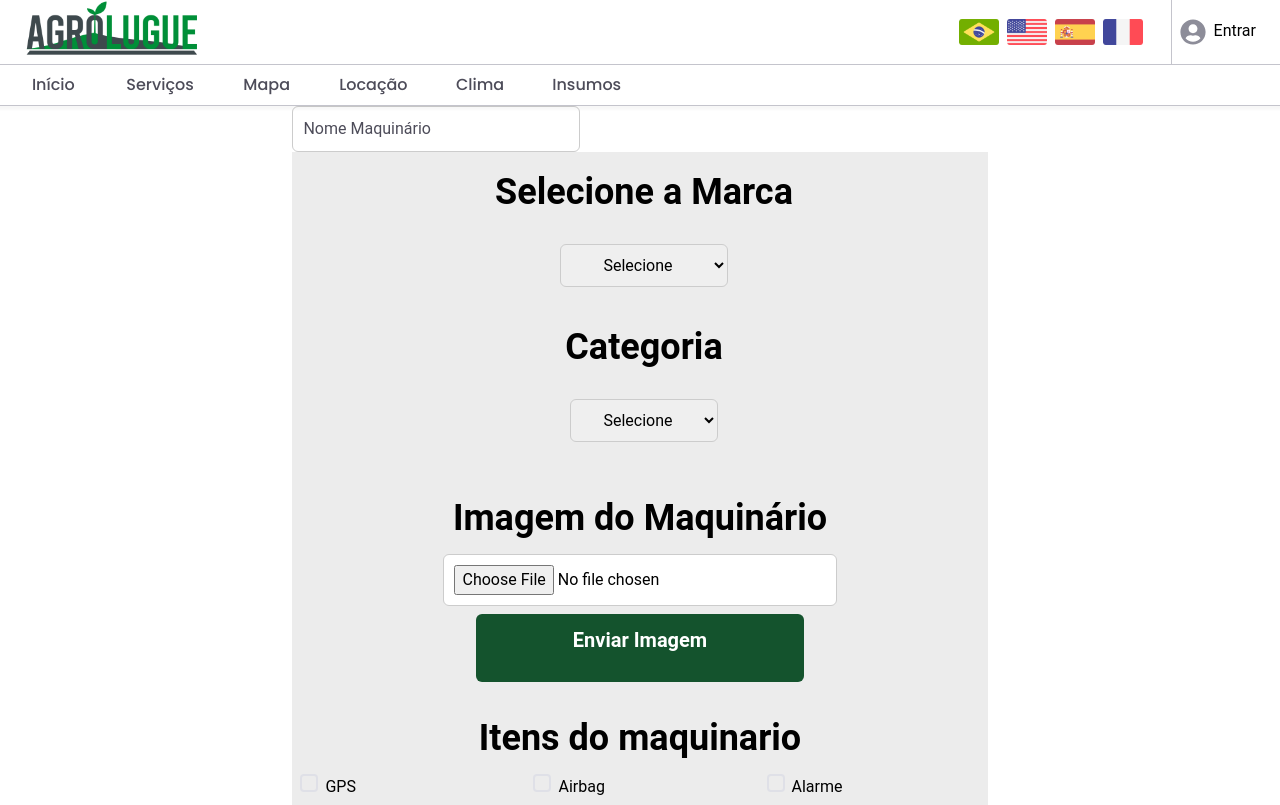
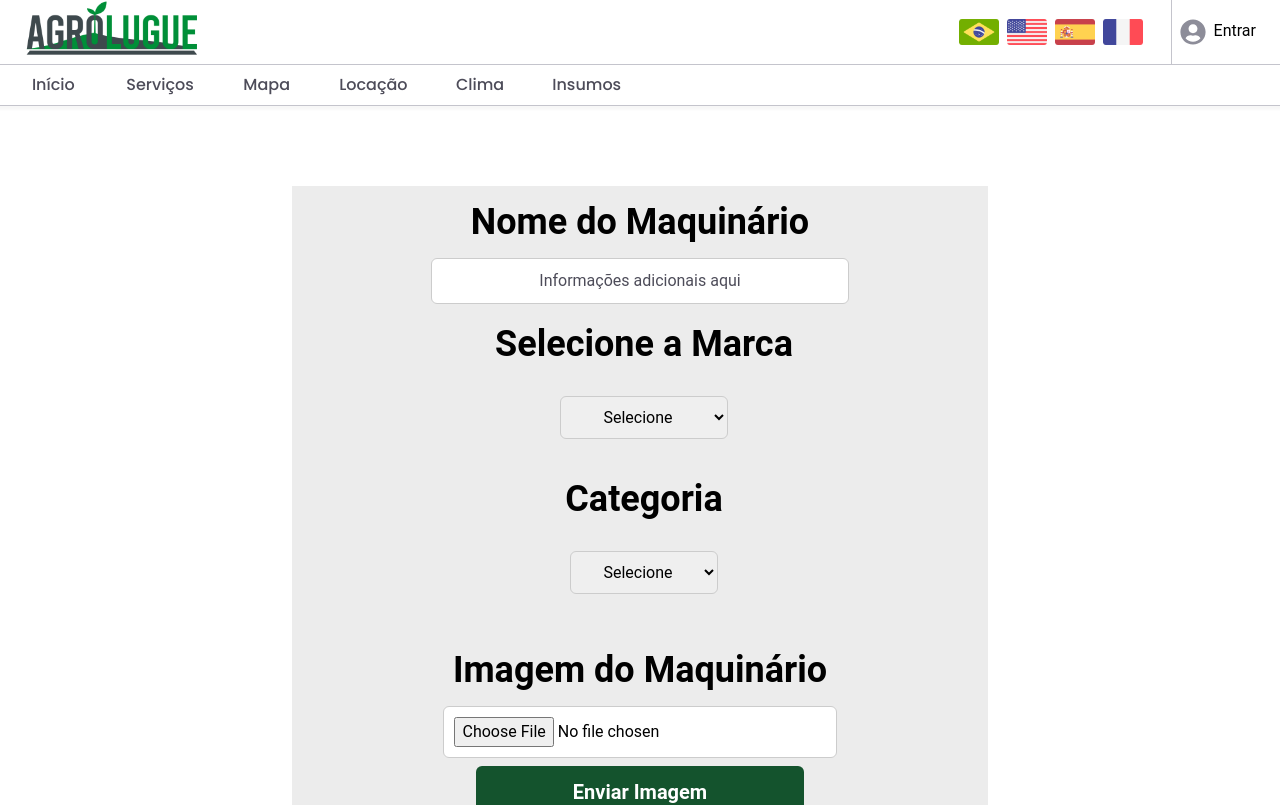
Before and after one commit to Jh0wjso/Geniuscon2022, a React (Vite) app in the folder Client/: page /locacao/maquinario in a window 1280 px wide. Shown: the top 805 px of the page. Built offline with nearby package versions, Linux system fonts and the light colour scheme.

Commit message:
:recycle: refactor: Finalizando tela de cadastro

```diff
--- a/Client/src/screens/LocacaoMaquinario/index.tsx
+++ b/Client/src/screens/LocacaoMaquinario/index.tsx
@@ -8,11 +8,18 @@ export default function LocacaoMaquinario() {
   }
 
   return (
-    <div className="grid items-center justify-center bg-white">
-      <input type="text" className="w-72" placeholder="Nome Maquinário" />
+    <div className="container grid items-center justify-center bg-white">
+      <div className="flex flex-col justify-center items-center bg-gray-150 mt-20">
+        <h1 className="text-center">Nome do Maquinário</h1>
+        <input
+          type="text"
+          placeholder="Informações adicionais aqui"
+          className="w-[60%] text-center"
+        />
+      </div>
       <div className="w-full p-1 bg-gray-150">
         <div className="ml-2 flex justify-center items-center flex-col">
-          <h1 className="">Selecione a Marca</h1>
+          <h1 className="text-center">Selecione a Marca</h1>
           <div className="flex flex-col items-start gap-2 m-4  ">
             <div className="flex items-center flex-col gap-2">
               <div className="flex items-center gap-2">
@@ -278,9 +285,9 @@ export default function LocacaoMaquinario() {
           </label>
         </span>
       </span>
-      <div className="flex justify-end w-[100%]">
-        <button className="w-36 items-center flex justify-center">
-          <p>Enviar Formulário</p>
+      <div className="flex justify-end w-[100%] mb-20">
+        <button className="w-36 items-center flex justify-center h-12">
+          <p className="text-center">Enviar Formulário</p>
         </button>
       </div>
     </div>
```
